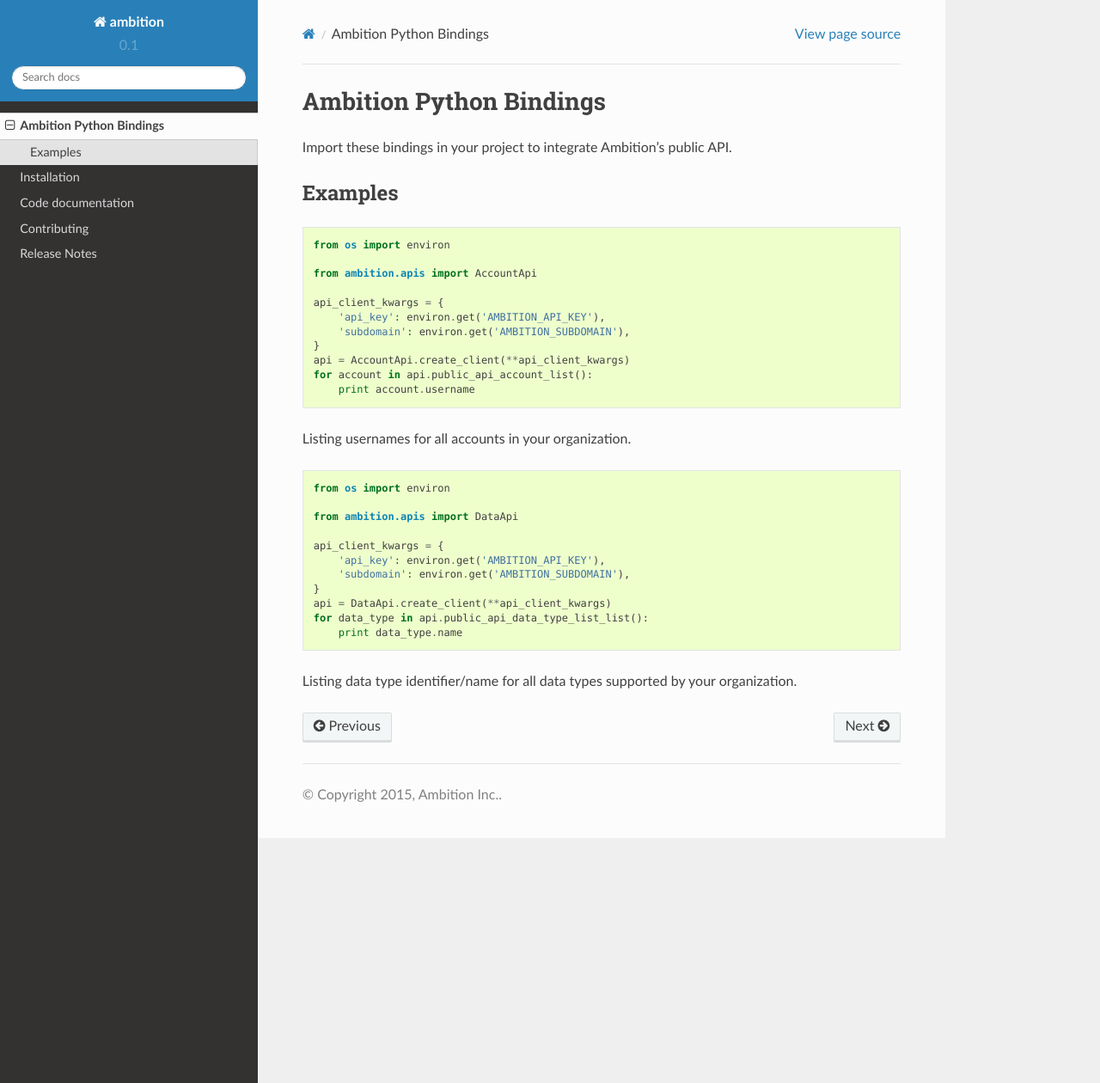
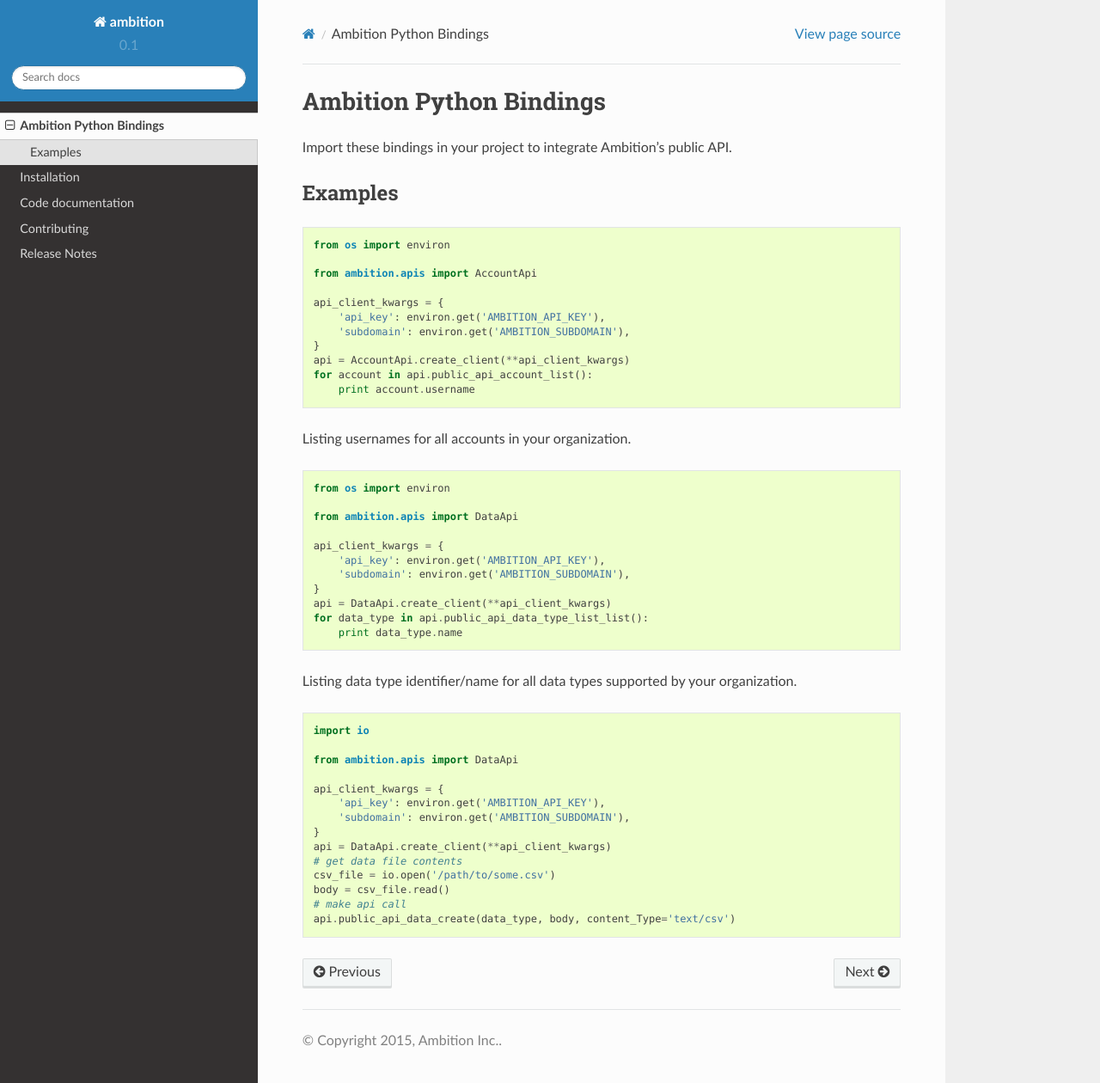
Before and after one commit to ambitioninc/ambition-python, a Sphinx documentation site: the page built from docs/index.rst, in a window 1280 px wide and 1260 px high. Shown: the whole window at 86% size. Built offline with Sphinx 7.4.7 and the Read the Docs theme 2.0.0, drawn with Linux system fonts in a browser that asks for light colours.

Commit message:
added example of data import through API

```diff
--- a/docs/index.rst
+++ b/docs/index.rst
@@ -37,3 +37,20 @@
         print data_type.name
 
 Listing data type identifier/name for all data types supported by your organization.
+
+.. code-block:: python
+
+    import io
+
+    from ambition.apis import DataApi
+
+    api_client_kwargs = {
+        'api_key': environ.get('AMBITION_API_KEY'),
+        'subdomain': environ.get('AMBITION_SUBDOMAIN'),
+    }
+    api = DataApi.create_client(**api_client_kwargs)
+    # get data file contents
+    csv_file = io.open('/path/to/some.csv')
+    body = csv_file.read()
+    # make api call
+    api.public_api_data_create(data_type, body, content_Type='text/csv')
```
